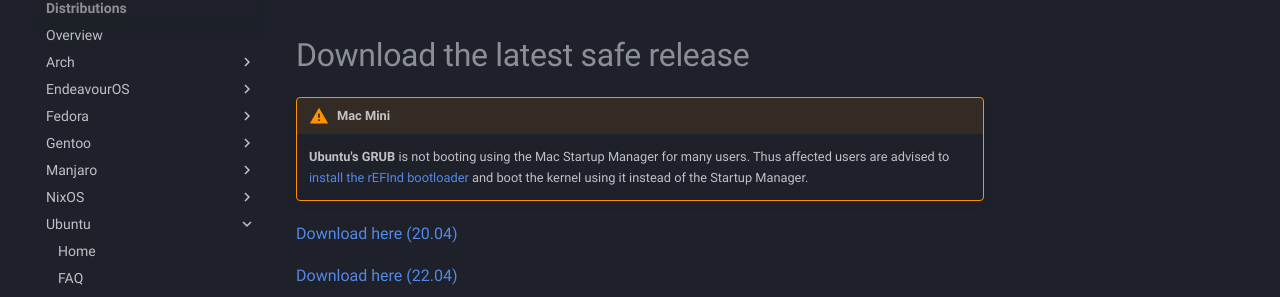
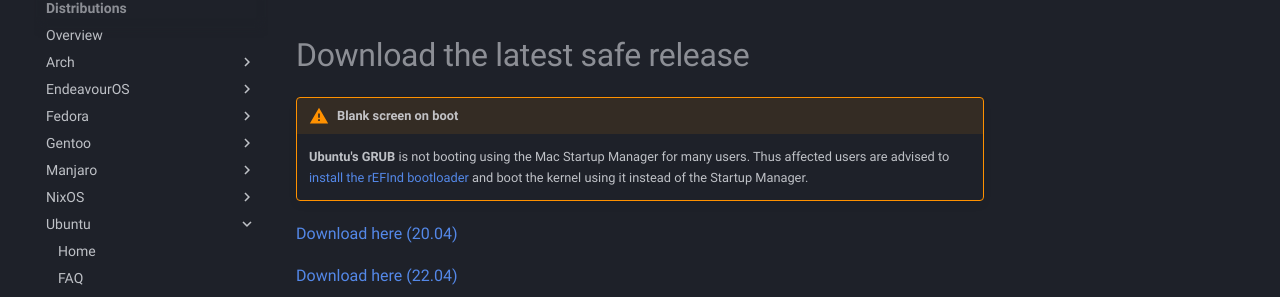
Before and after one commit to t2linux/wiki, an MkDocs documentation site: the page built from docs/distributions/ubuntu/installation.md, in a window 1280 px wide and 900 px high. Shown: the part 197-494 px from the top of the window. Built offline with MkDocs 1.6.1 and Material for MkDocs 9.7.7, drawn with Linux system fonts in a browser that asks for light colours; comment, search, counter and statistics services are not loaded.

```diff
--- a/docs/distributions/ubuntu/installation.md
+++ b/docs/distributions/ubuntu/installation.md
@@ -1,6 +1,6 @@
 # Download the latest safe release
 
-!!! Warning "Mac Mini"
+!!! Warning "Blank screen on boot"
     **Ubuntu's GRUB** is not booting using the Mac Startup Manager for many users. Thus affected users are advised to [install the rEFInd bootloader](https://wiki.t2linux.org/guides/refind/) and boot the kernel using it instead of the Startup Manager.
 
 [Download here (20.04)](https://github.com/marcosfad/mbp-ubuntu/releases/latest)
```
